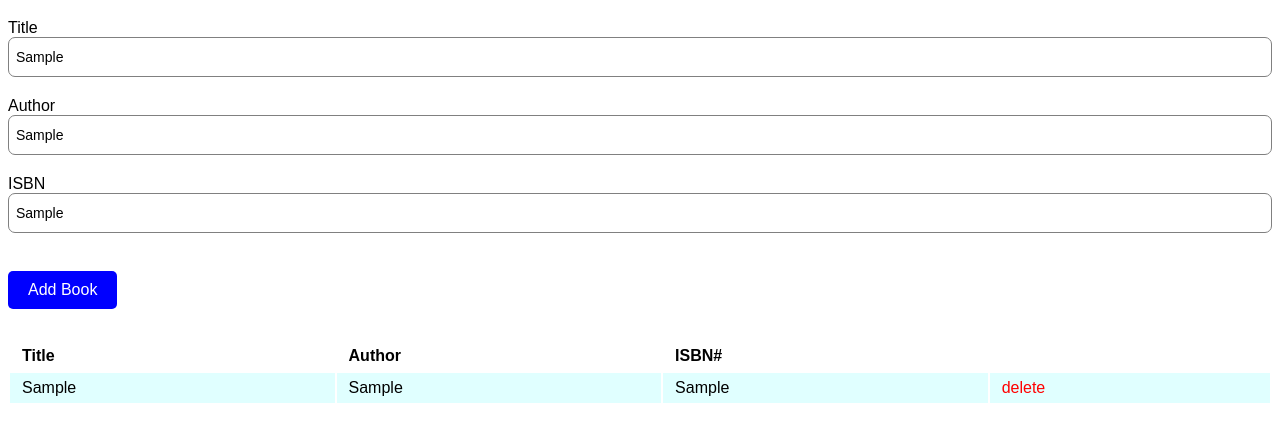
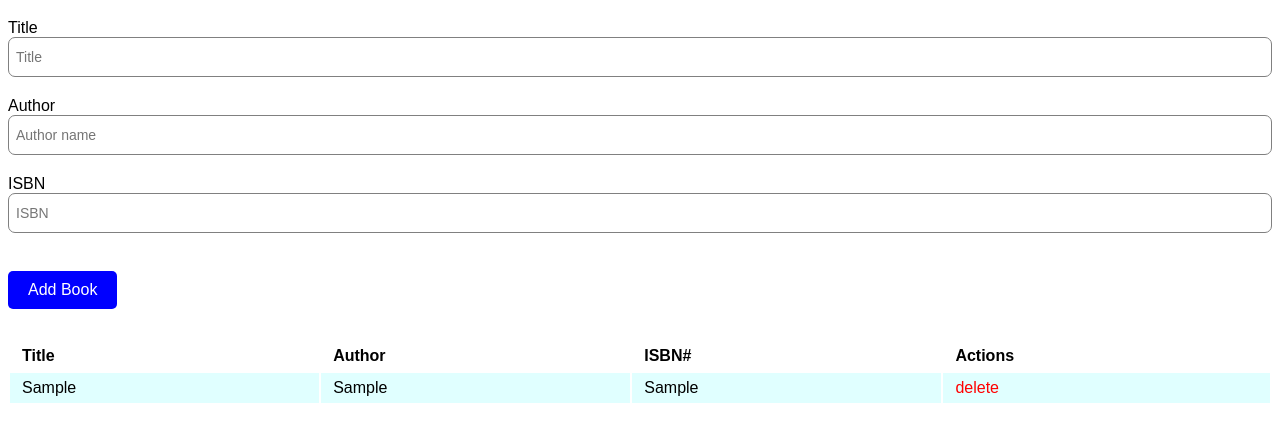
Before and after one commit to acciojob/book-list-Stakshi301, a website: page main.html in a window 1280 px wide. Both pictures are taken after typing "Sample", "Sample", "Sample" into the empty fields and a click on the button "Add Book". Shown: the part 61-502 px from the top of the page. Drawn offline with Linux system fonts and the light colour scheme.

Commit message:
created a submission

```diff
--- a/main.html
+++ b/main.html
@@ -1,25 +1,24 @@
 <!DOCTYPE html>
-
-<html>
+<html lang="en">
 
 <head>
+    <meta charset="UTF-8">
+    <meta name="viewport" content="width=device-width, initial-scale=1.0">
     <link rel="stylesheet" href="styles.css">
+    <title>My Book List</title>
 </head>
 
 <body>
-	<!-- the entire body must be written by student -->
-
     <h1 class='heading'>My<span>Book</span>List</h1>
     <form class='form-group'>
         <label for='title'>Title</label>
-		<input id='title' type='text' placeholder='Title' />
+        <input id='title' name='title' type='text' placeholder='Title' required />
         <label for='author'>Author</label>
-		<input id='author' type='text' placeholder='Author name' />
+        <input id='author' name='author' type='text' placeholder='Author name' required />
         <label for='isbn'>ISBN</label>
-		<input id='isbn' type='text' placeholder='ISBN' /> <br>  <br>
+        <input id='isbn' name='isbn' type='text' placeholder='ISBN' required /> <br><br>
         <button id='submit' type='submit'>Add Book</button>
     </form>
-
 
     <table class='table table-striped'>
         <thead>
@@ -27,14 +26,13 @@
                 <th>Title</th>
                 <th>Author</th>
                 <th>ISBN#</th>
+                <th>Actions</th> <!-- Added Actions column for delete button -->
             </tr>
         </thead>
         <tbody id='book-list'></tbody>
     </table>
 
-	<script type="text/javascript" src="./script.js">
-</script>
-
+    <script type="text/javascript" src="./script.js"></script>
 </body>
 
 </html>
--- a/script.js
+++ b/script.js
@@ -25,7 +25,7 @@ document.querySelector('.form-group').addEventListener('submit', (e) => {
     const td4 = document.createElement('td');
     td4.innerText = 'delete';
     td4.classList.add('delete');
-    td4.style.cursor = 'pointer'; // Optional: Change cursor to indicate it's clickable
+    td4.style.cursor = 'pointer'; // Change cursor to indicate it's clickable
     td4.onclick = () => {
         tr.remove(); // Remove the entire row when delete cell is clicked
     };
@@ -35,4 +35,7 @@ document.querySelector('.form-group').addEventListener('submit', (e) => {
 
     // Append the row to the book list table
     book_list.append(tr);
+
+    // Optionally, reset the form after adding a book
+    form.reset();
 });
```
Lines whose indentation alone changed are shown as unchanged.
